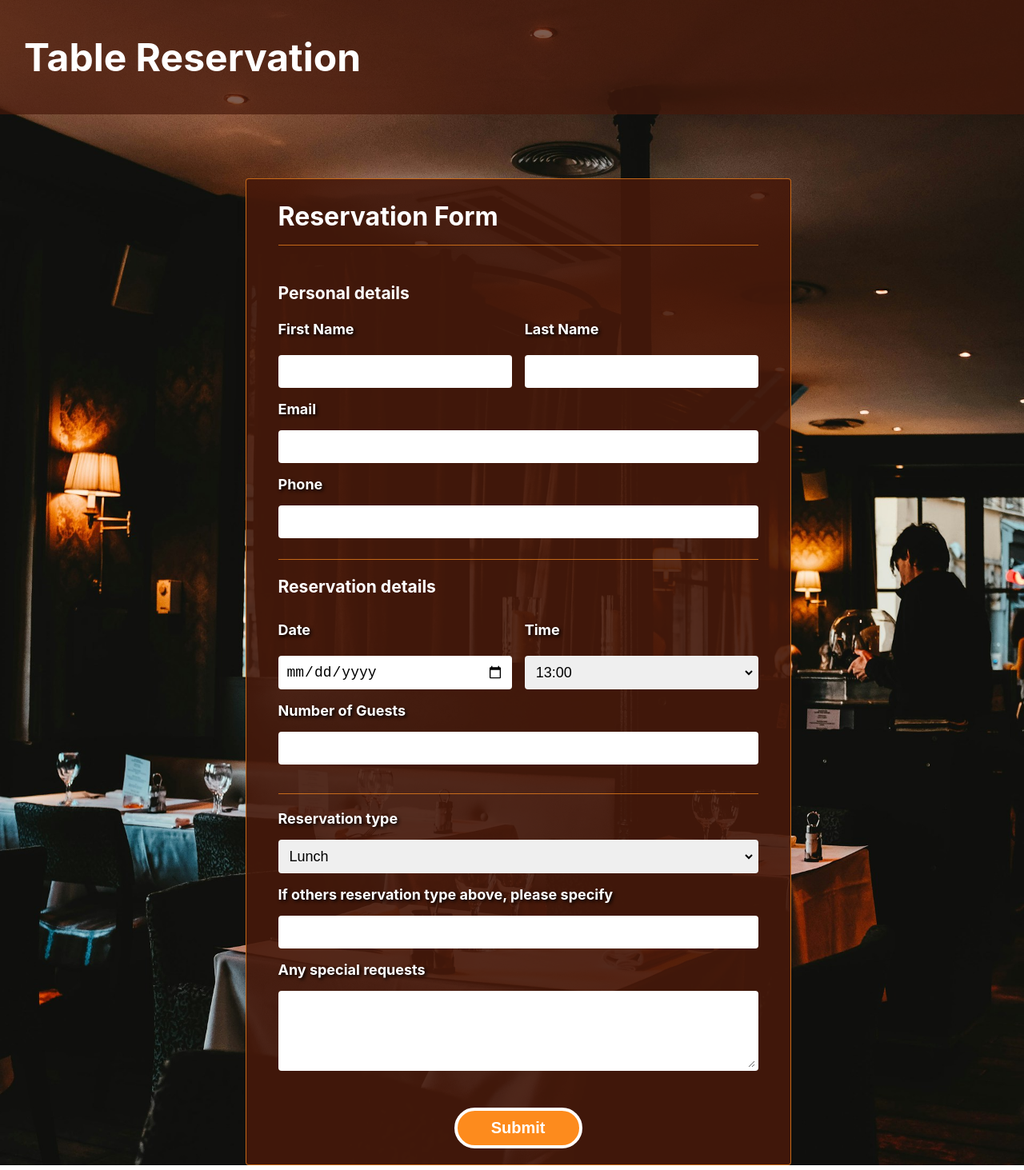
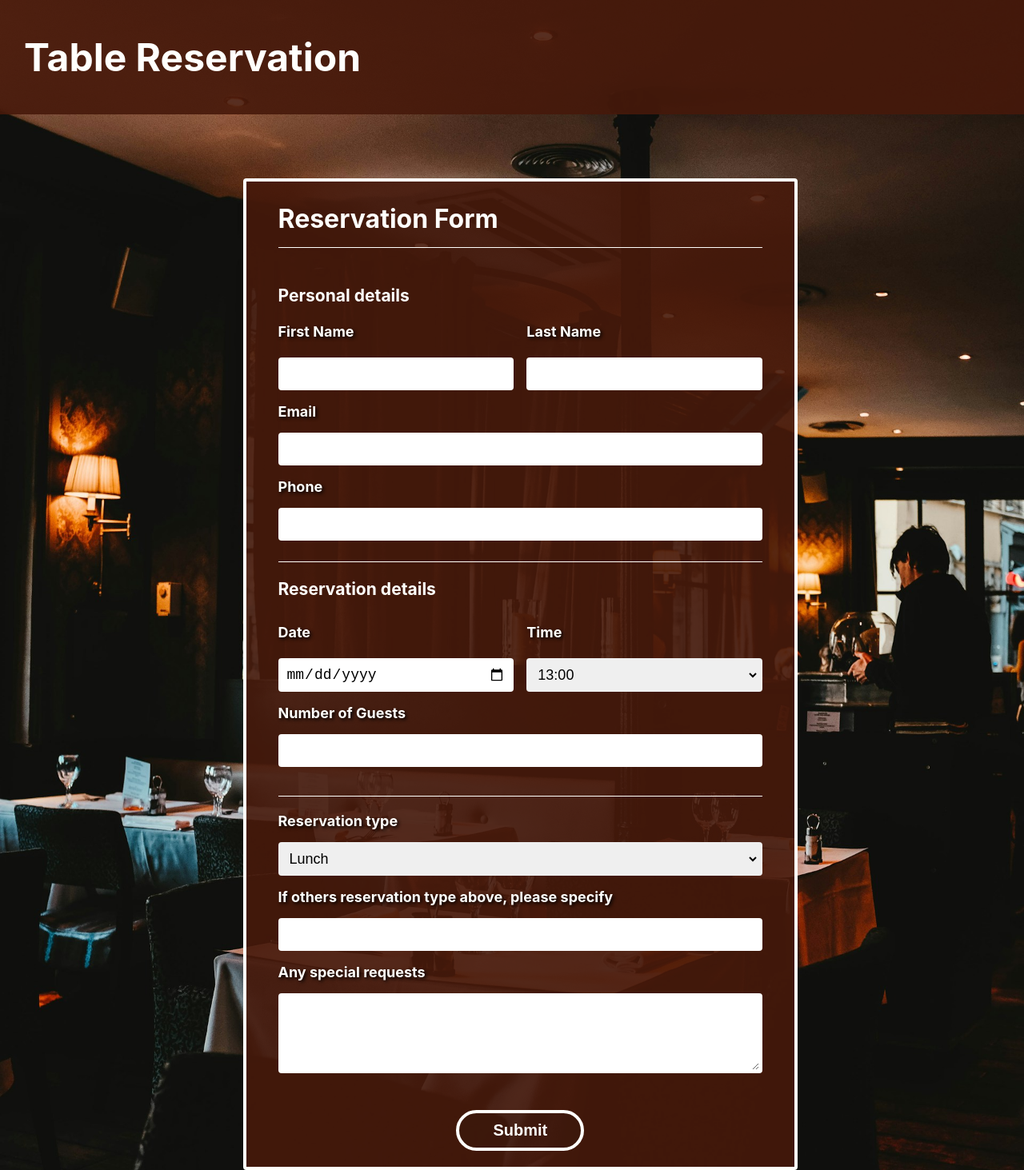
Before and after one commit to primasghar/Form, a React (Vite) app: page / in a window 1280 px wide. Shown: the top 1463 px of the page at 80% size. Built offline with nearby package versions, Linux system fonts and the light colour scheme.

Commit message:
Added black colour instead of tangerine in borders and focus/hover background for good colour contrast and accessibility with white foreground.

```diff
--- a/src/App.css
+++ b/src/App.css
@@ -13,11 +13,11 @@ body {
 .container {
     display: flex;
     flex-direction: column;
-    color: white;
+    color: rgb(255,255,252);
 }
 
 .appHeading {
-    background-color:rgb(70,25,10, 0.7);
+    background-color:rgba(70,25,10, 0.9);
     font-size: 24px;
     align-self: start;
     padding: 10px 30px;
--- a/src/Form/Form.css
+++ b/src/Form/Form.css
@@ -8,8 +8,8 @@
     text-align: left;
     border-radius: 4px;
     padding: 0 40px;
-    border: 1px solid rgb(253, 139, 29, 0.7);
-    background-color: rgb(70, 25, 10, 0.9);
+    border: 4px solid rgb(255,255,252);
+    background-color: rgba(70, 25, 10, 0.9);
 }
 
 
@@ -21,18 +21,18 @@
 
 .sectionTwo {
     margin: 20px 0;
-    border-top: 1px solid rgb(253, 139, 29, 0.7);
+    border-top: 1px solid ;
 }
 
 .aboutReservation {
-    border-top: 1px solid rgb(253, 139, 29, 0.7);
+    border-top: 1px solid rgb(255,255,252);
     padding-top: 20px;
     margin-top: 20px;
 }
 
 .formHeading {
     font-size: 32px;
-    border-bottom: 1px solid rgb(253, 139, 29, 0.7);
+    border-bottom: 1px solid rgb(255,255,252);
     padding-bottom: 16px;
 }
 
@@ -67,12 +67,12 @@
 
 .button {
     color: inherit;
-    background-color: rgb(253, 139, 29);
+    background-color: rgb(26,23,22, 0.1);
     align-self: center;
     font-size: 20px;
     font-weight: 600;
     border-radius: 60px;
-    border: 4px solid white;
+    border: 4px solid rgb(255,255,252);
     padding: 10px 26px;
     width: 160px;
     margin: 20px 0;
@@ -80,8 +80,7 @@
 
 .button:hover, .inputs:hover, .optionVal:hover, .fInput:hover, .lInput:hover, .dateInput:hover, .timeVal:hover,
 .button:focus, .inputs:focus, .optionVal:focus, .fInput:focus, .lInput:focus, .dateInput:focus, .timeVal:focus {
-    color: white;
-    background-color: rgb(253, 139, 29, 0.9);
-    border: 4px solid black;
+    color: rgb(255,255,252);
+    background-color: rgb(26,23,22);
     cursor: pointer;
 }
--- a/src/Form/Form.tsx
+++ b/src/Form/Form.tsx
@@ -10,6 +10,7 @@ const Form = () => {
 
             <form className="formContainer">
                 <h3 className="subHeading">Personal details </h3>
+
                 <section className="sectionOne">
                     <div className="fullName">
                     <label htmlFor="firstname" className="label" >First Name</label>
```
